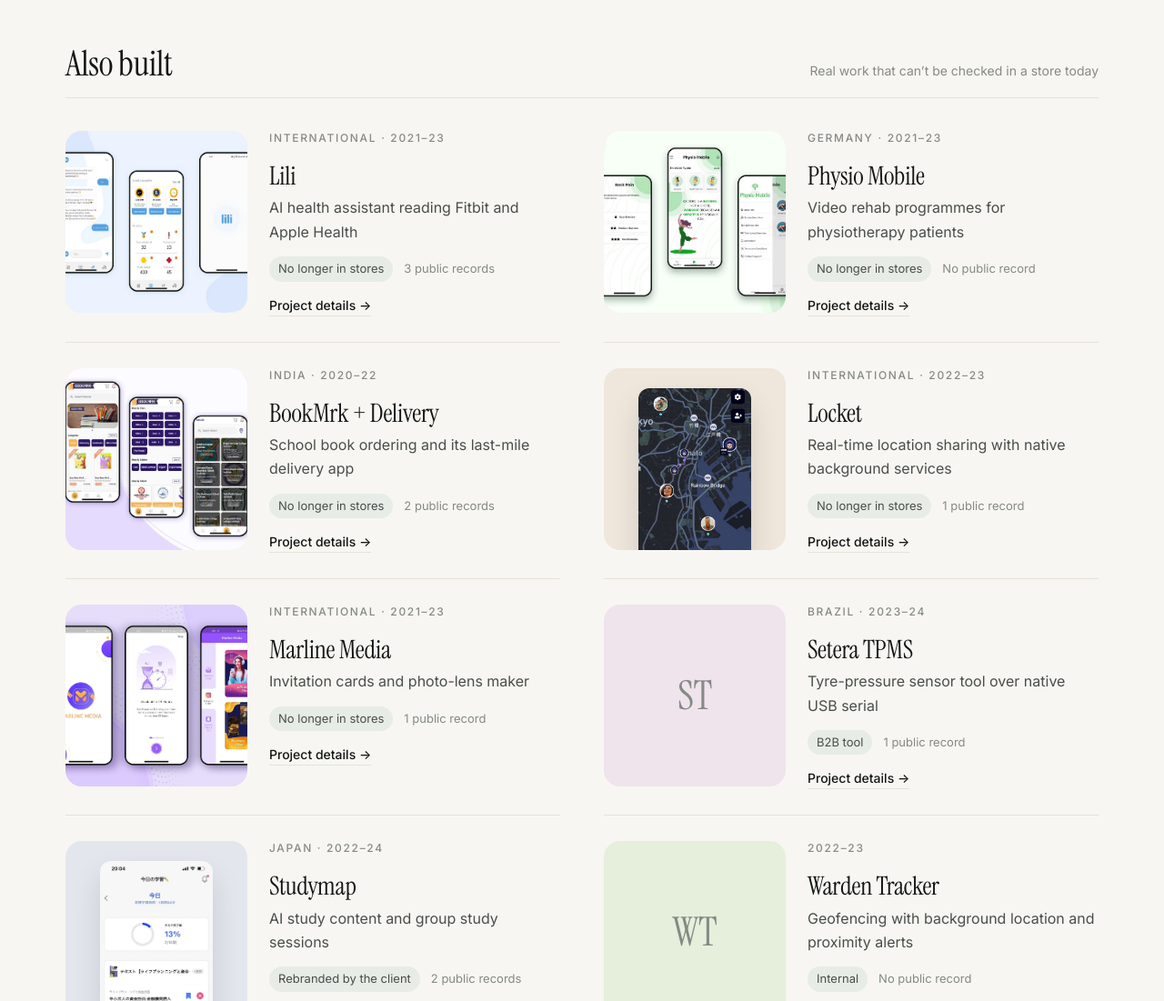
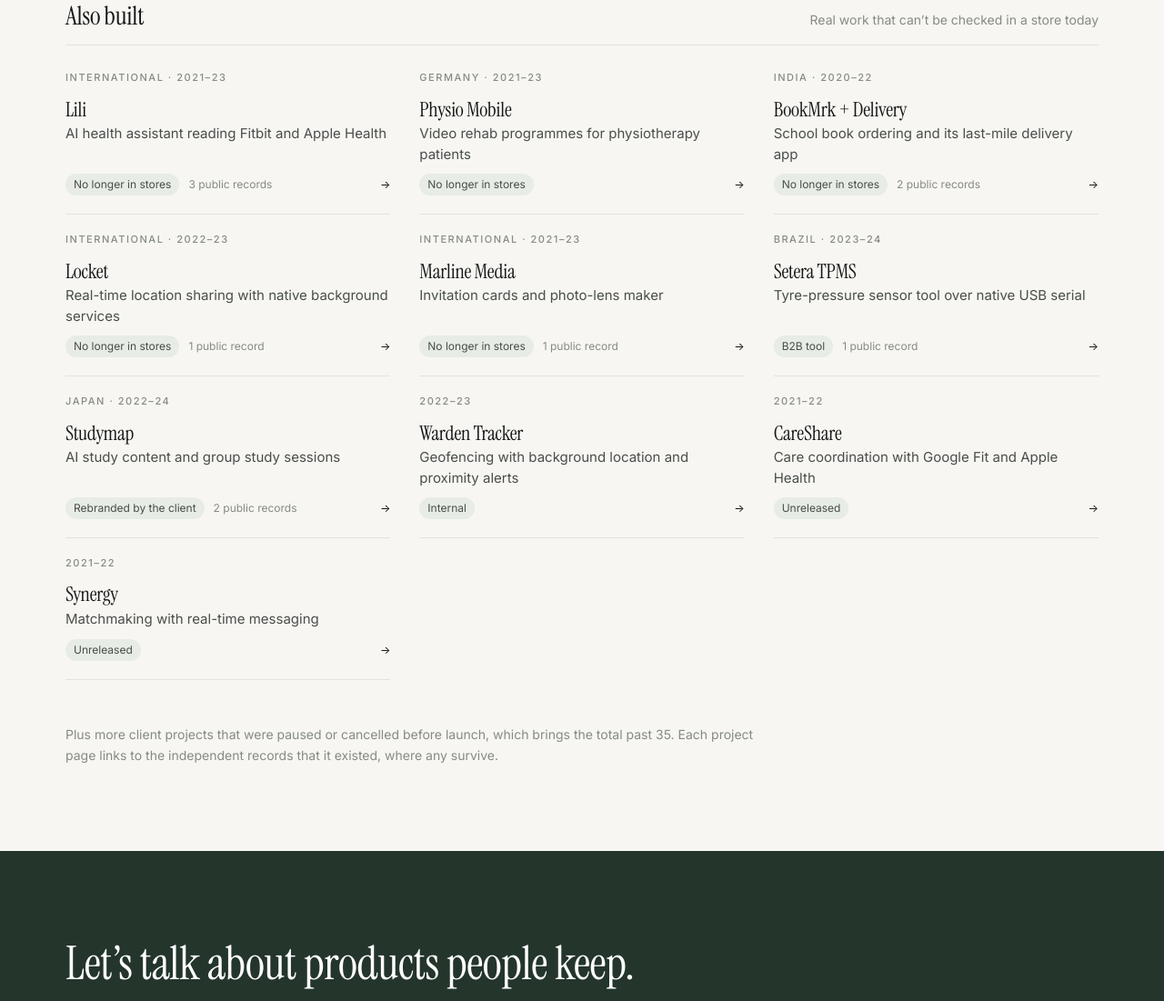
Before and after one commit to MR0100/MR0100.github.io, an Astro site: page /work in a window 1280 px wide. Shown: the part 1539-2640 px from the top of the page at 91% size. Built offline with nearby package versions, Linux system fonts and the light colour scheme; Astro itself is replaced by a stand-in of ours.

Commit message:
Work: 'Also built' as a compact three-column list, lower in emphasis than the live apps

```diff
--- a/src/pages/work/index.astro
+++ b/src/pages/work/index.astro
@@ -2,7 +2,6 @@
 import Base from '../../layouts/Base.astro';
 import { liveApps, otherWork, projects, STORES_CHECKED } from '../../data/work';
 const past = otherWork.map(o => ({ ...o, p: projects.find(p => p.slug === o.slug)! }));
-const initials = (n: string) => n.split(/\s+/).filter(w => /[A-Za-z]/.test(w[0])).map(w => w[0]).slice(0, 2).join('');
 import { counts } from '../../data/profile';
 ---
 <Base title="Work · Mitul Vaghasiya" active="Work" description="Mobile apps Mitul has shipped since 2019, and the projects behind them.">
@@ -37,30 +36,16 @@
   </section>
 
   <section class="wrap more">
-    <div class="head"><h2>Also built</h2><span class="note">Real work that can’t be checked in a store today</span></div>
+    <div class="head"><h2 class="small">Also built</h2><span class="note">Real work that can’t be checked in a store today</span></div>
     <div class="cards">
-      {past.map(({ p, ...o }) => {
-        const shot = p.images[0];
-        return (
-          <article class="card">
-            <a class="thumb" href={`/work/${o.slug}/`} style={`background:${p.accent}`} aria-label={o.name}>
-              {shot ? <img src={shot.src} alt="" loading="lazy" class:list={[shot.kind]} />
-                : p.icon ? <img src={p.icon} alt="" class="icon" loading="lazy" />
-                : <span class="mono">{initials(o.name)}</span>}
-            </a>
-            <div class="body">
-              <p class="eyebrow">{o.where !== '—' ? `${o.where} · ` : ''}{o.year}</p>
-              <h3><a href={`/work/${o.slug}/`}>{o.name}</a></h3>
-              <p class="desc">{o.what}</p>
-              <div class="foot">
-                <span class="status">{o.status}</span>
-                <span class="rec">{p.proof.length ? `${p.proof.length} public record${p.proof.length > 1 ? 's' : ''}` : 'No public record'}</span>
-              </div>
-              <a class="more-link" href={`/work/${o.slug}/`}>Project details →</a>
-            </div>
-          </article>
-        );
-      })}
+      {past.map(({ p, ...o }) => (
+        <a class="card" href={`/work/${o.slug}/`}>
+          <p class="eyebrow">{o.where !== '—' ? `${o.where} · ` : ''}{o.year}</p>
+          <h3>{o.name}</h3>
+          <p class="desc">{o.what}</p>
+          <p class="foot"><span class="status">{o.status}</span>{p.proof.length > 0 && <span>{p.proof.length} public record{p.proof.length > 1 ? 's' : ''}</span>}<span class="arrow">→</span></p>
+        </a>
+      ))}
     </div>
     <p class="note end">Plus more client projects that were paused or cancelled before launch, which brings the total past 35. Each project page links to the independent records that it existed, where any survive.</p>
   </section>
@@ -85,27 +70,22 @@
   .sub b { color: var(--ink); font-weight: 600; }
   .stores { display: flex; gap: 18px; font-size: 14px; margin: 0; flex-wrap: wrap; }
   .stores .strong { font-weight: 600; }
+  .head h2.small { font-size: clamp(24px, 2.2vw, 30px); }
   .more { padding-top: 80px; padding-bottom: 40px; }
-  .cards { display: grid; grid-template-columns: 1fr 1fr; gap: 0 48px; }
-  .card { display: grid; grid-template-columns: 200px 1fr; gap: 24px; padding: 28px 0; border-bottom: 1px solid var(--line); }
-  .thumb { display: grid; place-items: center; aspect-ratio: 1; border-radius: 18px; overflow: hidden; align-self: start; }
-  .thumb img { width: 100%; height: 100%; object-fit: cover; object-position: 50% 50%; transition: transform .4s cubic-bezier(.2,.8,.2,1); }
-  .thumb img.phone { width: 62%; height: auto; align-self: end; margin-top: 22px; border-radius: 12px 12px 0 0; box-shadow: 0 16px 32px rgba(0,0,0,.12); }
-  .thumb img.icon { width: 80px; height: 80px; border-radius: 22px; object-fit: cover; }
-  .thumb .mono { font: 400 44px/1 var(--serif); color: var(--ink-3); }
-  .card:hover .thumb img:not(.icon) { transform: translateY(-4px); }
-  .body { display: flex; flex-direction: column; min-width: 0; }
-  .body h3 { font-size: 28px; margin: 6px 0 6px; }
-  .body h3 a:hover { text-decoration: underline; text-underline-offset: 5px; text-decoration-thickness: 1px; }
-  .desc { color: var(--ink-2); margin: 0 0 14px; font-size: 16px; }
-  .foot { display: flex; align-items: center; gap: 12px; flex-wrap: wrap; font-size: 13px; color: var(--ink-3); }
-  .status { font-size: 13px; background: var(--accent-soft); color: var(--ink-2); padding: 3px 10px; border-radius: 999px; white-space: nowrap; }
-  .more-link { font-size: 14px; font-weight: 500; margin-top: 14px; align-self: flex-start; border-bottom: 1px solid var(--line); }
-  .more-link:hover { border-color: var(--ink); }
+  .cards { display: grid; grid-template-columns: repeat(3, 1fr); gap: 0 32px; }
+  .card { display: flex; flex-direction: column; padding: 20px 0; border-bottom: 1px solid var(--line); }
+  .card .eyebrow { font-size: 11px; }
+  .card h3 { font-size: 22px; margin: 4px 0 4px; }
+  .card:hover h3 { text-decoration: underline; text-underline-offset: 4px; text-decoration-thickness: 1px; }
+  .desc { color: var(--ink-2); margin: 0 0 10px; font-size: 15px; line-height: 1.5; }
+  .foot { display: flex; align-items: center; gap: 10px; margin: auto 0 0; font-size: 12px; color: var(--ink-3); }
+  .status { background: var(--accent-soft); color: var(--ink-2); padding: 2px 9px; border-radius: 999px; white-space: nowrap; }
+  .arrow { margin-left: auto; color: var(--ink); transition: transform .2s; }
+  .card:hover .arrow { transform: translateX(3px); }
   .end { margin-top: 48px; max-width: 760px; }
   @media (max-width: 900px) {
     .apps { grid-template-columns: 1fr; }
-    .cards { grid-template-columns: 1fr; }
+    .cards { grid-template-columns: 1fr 1fr; }
   }
-  @media (max-width: 520px) { .card { grid-template-columns: 112px 1fr; gap: 18px; } .body h3 { font-size: 24px; } }
+  @media (max-width: 560px) { .cards { grid-template-columns: 1fr; } }
 </style>
```
